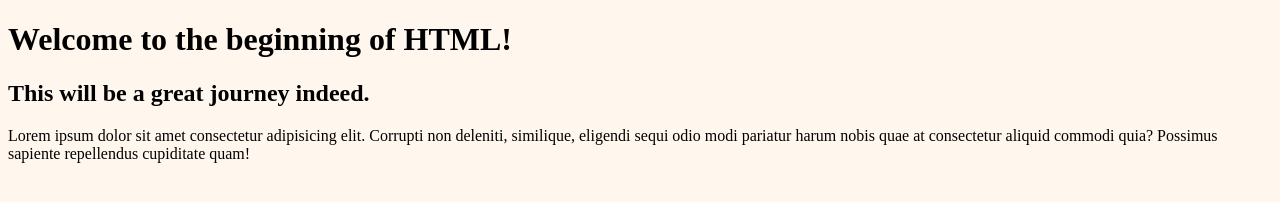
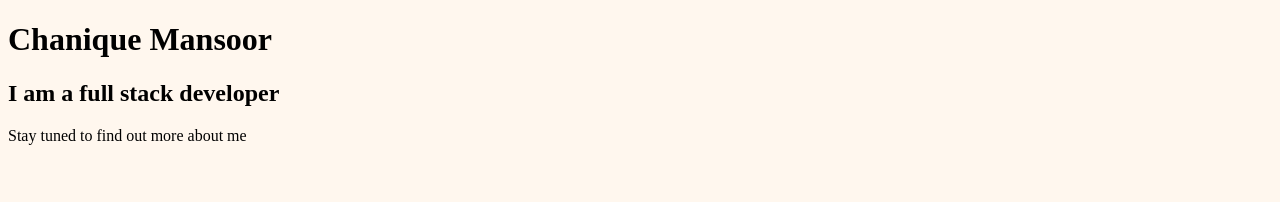
Before and after one commit to chocomelo24/Practice, a plain HTML site: page index.html in a window 1280 px wide. Drawn offline with Linux system fonts and the light colour scheme.

Commit message:
Updated my HTML

```diff
--- a/index.html
+++ b/index.html
@@ -7,8 +7,8 @@
     <title>Document</title>
 </head>
 <body style="background-color: rgba(255, 136, 0, 0.067);">
-<h1>Welcome to the beginning of HTML!</h1>
-<h2>This will be a great journey indeed.</h2>
-<p>Lorem ipsum dolor sit amet consectetur adipisicing elit. Corrupti non deleniti, similique, eligendi sequi odio modi pariatur harum nobis quae at consectetur aliquid commodi quia? Possimus sapiente repellendus cupiditate quam!</p>
+<h1>Chanique Mansoor</h1>
+<h2>I am a full stack developer</h2>
+<p>Stay tuned to find out more about me</p>
 </body>
 </html>
```
